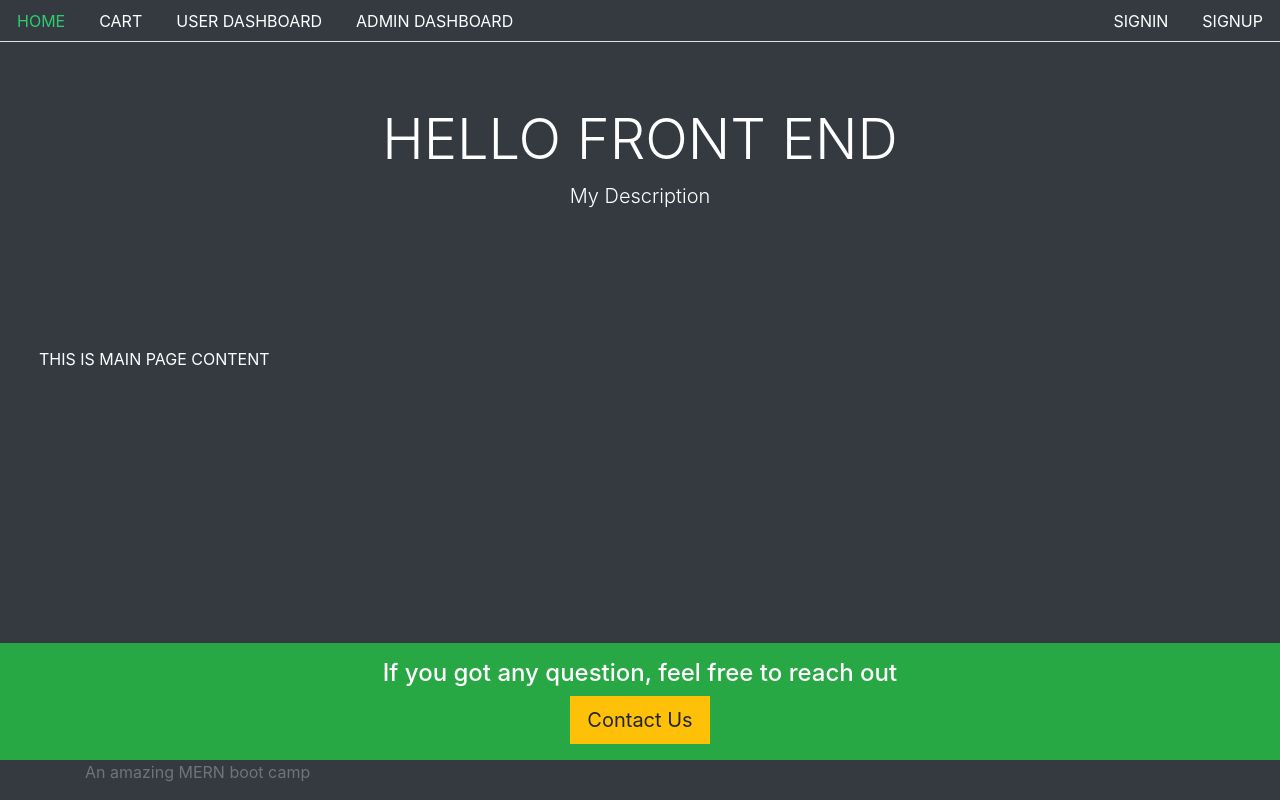
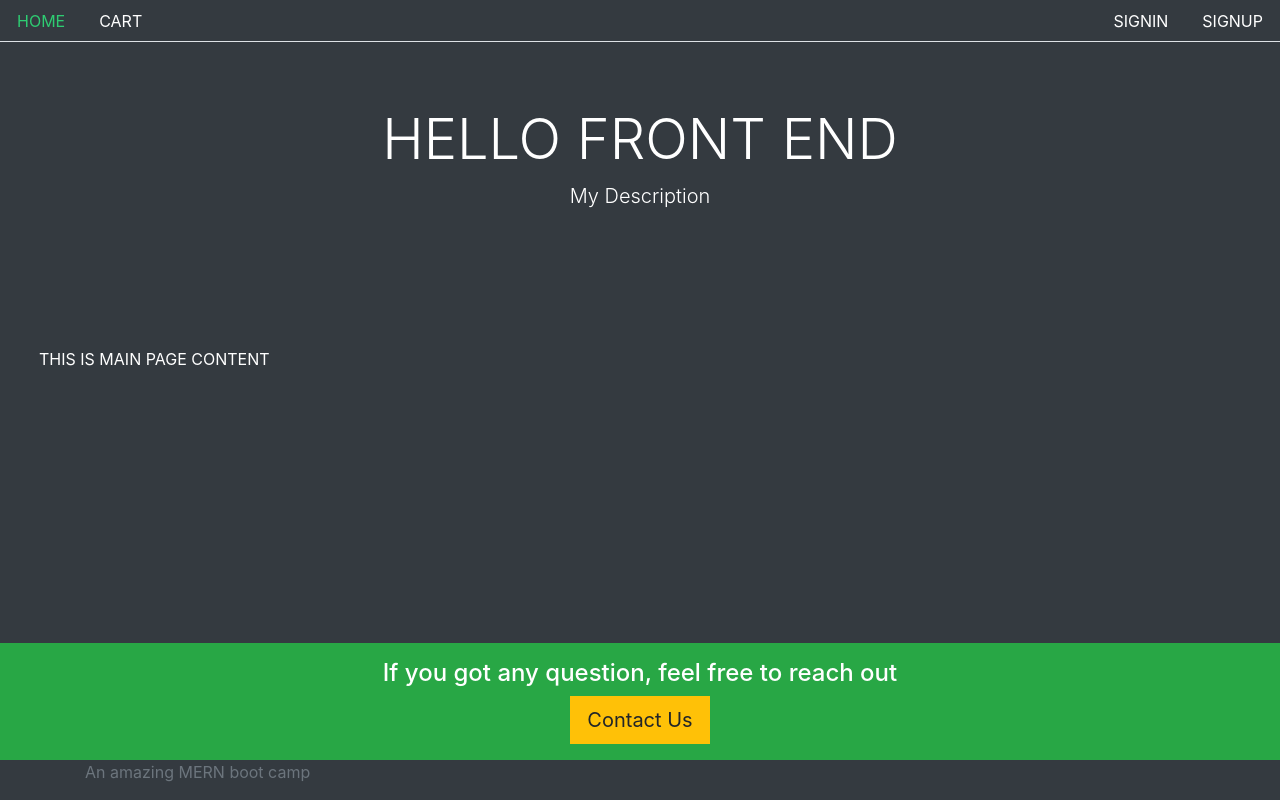
Before and after one commit to kante-srikanth/MERN-Application, a React (Create React App) app in the folder projfrontend/: page / in a window 1280 px wide. Built offline with nearby package versions, Linux system fonts and the light colour scheme.

Commit message:
menu updates

```diff
--- a/projfrontend/src/core/Menu.js
+++ b/projfrontend/src/core/Menu.js
@@ -26,6 +26,7 @@ const Menu = ({ history }) => (
           CART
         </Link>
       </li>
+      {isAuthenticated() && isAuthenticated().user.role === 0 && (
         <li className="nav-item">
           <Link
             style={currentTab(history, "/user/dashboard")}
@@ -35,6 +36,8 @@ const Menu = ({ history }) => (
             USER DASHBOARD
           </Link>
         </li>
+      )}
+      {isAuthenticated() && isAuthenticated().user.role === 1 && (
         <li className="nav-item">
           <Link
             style={currentTab(history, "/admin/dashboard")}
@@ -44,6 +47,8 @@ const Menu = ({ history }) => (
             ADMIN DASHBOARD
           </Link>
         </li>
+      )}
+
       {isAuthenticated() && (
         <li className="nav-item ml-auto">
           <span
```
Lines whose indentation alone changed are shown as unchanged.
